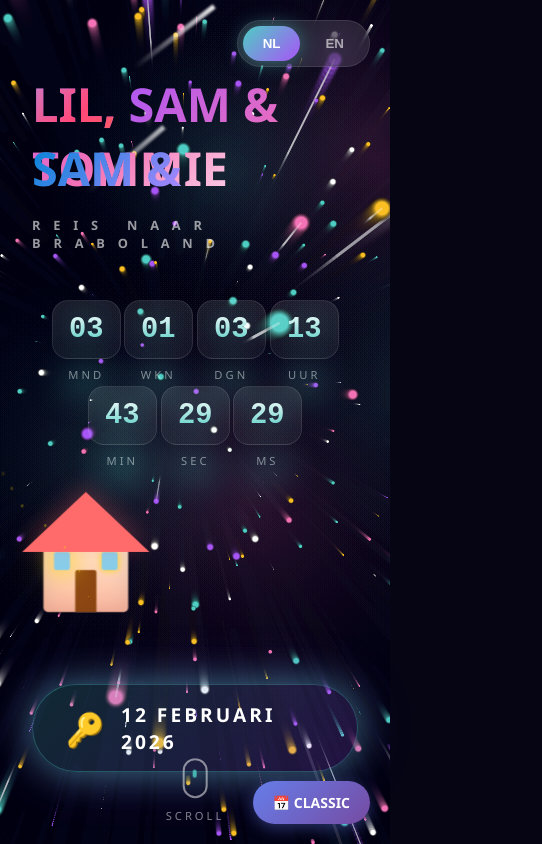
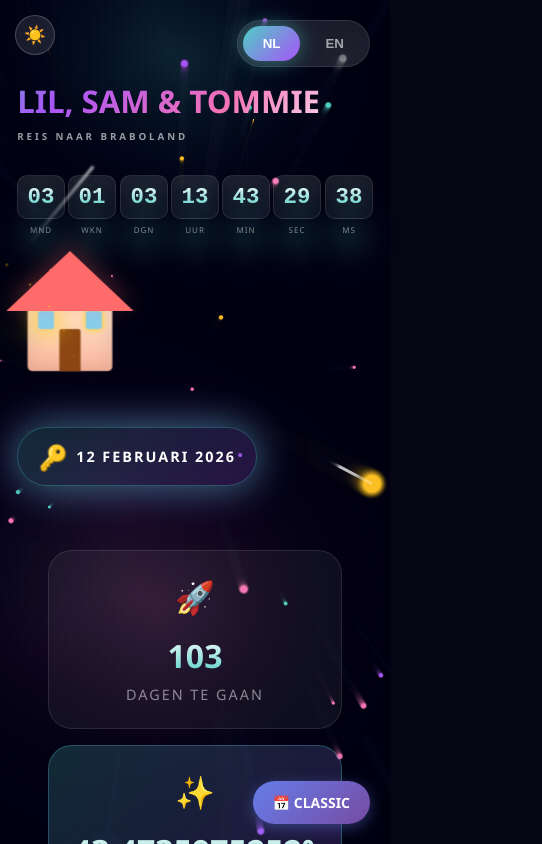
Before and after one commit to samueldesmit/countdown, a React (Create React App) app: page / in a window 390 px wide. Both pictures are taken after a click on the button "🚀 EPIC MODE". Shown: the top 844 px of the page, 542 px wide, since content can reach past the window. Built offline with nearby package versions, Linux system fonts and the light colour scheme.

Commit message:
updated epic mode

```diff
--- a/src/AppEpic.css
+++ b/src/AppEpic.css
@@ -187,14 +187,14 @@ body::before {
 
 /* Hero Section */
 .hero {
-  min-height: 100vh;
+  min-height: auto;
   display: flex;
   flex-direction: column;
   justify-content: center;
   align-items: center;
   position: relative;
   z-index: 10;
-  padding: 2rem;
+  padding: 6rem 2rem 2rem;
 }
 
 .hero-bg-effects {
@@ -567,59 +567,14 @@ body::before {
   letter-spacing: 3px;
 }
 
-/* Scroll Indicator */
-.scroll-indicator {
-  position: absolute;
-  bottom: 30px; left: 50%;
-  transform: translateX(-50%);
-  display: flex;
-  flex-direction: column;
-  align-items: center;
-  gap: 10px;
-  animation: scrollBounce 2s ease-in-out infinite;
-}
-
-@keyframes scrollBounce {
-  0%, 100% { transform: translateX(-50%) translateY(0); }
-  50% { transform: translateX(-50%) translateY(10px); }
-}
-
-.scroll-mouse {
-  width: 25px; height: 40px;
-  border: 2px solid rgba(255,255,255,0.5);
-  border-radius: 15px;
-  position: relative;
-}
-
-.scroll-wheel {
-  width: 4px; height: 8px;
-  background: #4ecdc4;
-  border-radius: 2px;
-  position: absolute;
-  top: 8px; left: 50%;
-  transform: translateX(-50%);
-  animation: scrollWheel 1.5s ease-in-out infinite;
-}
-
-@keyframes scrollWheel {
-  0%, 100% { transform: translateX(-50%) translateY(0); opacity: 1; }
-  50% { transform: translateX(-50%) translateY(10px); opacity: 0; }
-}
-
-.scroll-indicator span {
-  font-size: 0.7rem;
-  letter-spacing: 3px;
-  color: rgba(255,255,255,0.5);
-}
-
 /* Scroll Sections */
 .scroll-section {
-  min-height: 100vh;
+  min-height: auto;
   display: flex;
   flex-direction: column;
   justify-content: center;
   align-items: center;
-  padding: 4rem 2rem;
+  padding: 3rem 2rem;
   position: relative;
   z-index: 10;
   opacity: 0;
@@ -641,7 +596,7 @@ body::before {
   gap: 2rem;
   max-width: 900px;
   width: 100%;
-  margin-bottom: 4rem;
+  margin-bottom: 2rem;
 }
 
 .stat-card {
@@ -794,7 +749,7 @@ body::before {
 /* Journey Section */
 .journey-visual {
   position: relative;
-  height: 500px;
+  height: 350px;
   width: 4px;
 }
 
@@ -898,7 +853,7 @@ body::before {
 
 /* Footer */
 .footer {
-  padding: 4rem 2rem;
+  padding: 2rem;
   text-align: center;
   position: relative;
   z-index: 10;
@@ -919,16 +874,225 @@ body::before {
 
 /* Mobile */
 @media (max-width: 768px) {
-  .countdown-epic { gap: 0.25rem; }
+  .hero { padding: 5rem 1rem 1rem; }
+
+  .glitch-text {
+    font-size: clamp(1.6rem, 8vw, 3rem);
+    white-space: nowrap;
+  }
+
+  /* Disable glitch effect on mobile - causes overlap issues */
+  .glitch-text::before,
+  .glitch-text::after {
+    display: none;
+  }
+
+  .hero-subtitle {
+    letter-spacing: 0.3em;
+    margin: 0.5rem 0 2rem;
+    font-size: clamp(0.6rem, 2.5vw, 1rem);
+  }
+
+  .countdown-epic {
+    gap: 0.2rem;
+    justify-content: center;
+    max-width: 100%;
+  }
+
   .countdown-sep { display: none; }
-  .digit-card { padding: 0.75rem 1rem; }
-  .digit-value { font-size: 1.8rem; }
-  .stats-grid { grid-template-columns: 1fr; gap: 1rem; }
+
+  .epic-digit { margin-bottom: 0.5rem; }
+
+  .digit-card {
+    padding: 0.5rem 0.6rem;
+    border-radius: 10px;
+  }
+
+  .digit-value {
+    font-size: 1.4rem;
+  }
+
+  .digit-reflection {
+    font-size: 1.4rem;
+    bottom: -20px;
+  }
+
+  .digit-label {
+    font-size: 0.5rem;
+    letter-spacing: 1px;
+    margin-top: 0.3rem;
+  }
+
+  .house-3d-container { margin: 2rem 0; }
+  .house-3d { transform: scale(0.8); }
+
+  .destination-badge {
+    padding: 0.75rem 1.25rem;
+    gap: 0.5rem;
+  }
+
+  .badge-icon { font-size: 1.5rem; }
+  .badge-text {
+    font-size: 0.9rem;
+    letter-spacing: 2px;
+  }
+
+  .stats-grid {
+    grid-template-columns: 1fr;
+    gap: 1rem;
+    padding: 0 1rem;
+  }
+
+  .stat-card { padding: 1.5rem; }
   .stat-card.featured { transform: scale(1); }
   .stat-card.featured:hover { transform: translateY(-10px); }
-  .stat-value { font-size: 2.5rem; }
+  .stat-value { font-size: 2rem; }
+  .stat-icon { font-size: 2rem; }
+
+  .epic-progress { padding: 0 1rem; }
+
+  .progress-label {
+    flex-direction: column;
+    gap: 0.5rem;
+    text-align: center;
+  }
+
+  .progress-percent { font-size: 1.2rem; }
+
+  .journey-visual { height: 280px; }
+
   .floating-icons { display: none; }
+
+  .footer-emoji { font-size: 3rem; }
+  .footer p { font-size: 1.2rem; }
+}
+
+/* Extra small screens */
+@media (max-width: 380px) {
+  .glitch-text { font-size: clamp(1.3rem, 7vw, 2.5rem); }
+
+  .hero-subtitle {
+    letter-spacing: 0.15em;
+    font-size: 0.6rem;
+  }
+
+  .digit-card {
+    padding: 0.4rem 0.5rem;
+  }
+
+  .digit-value { font-size: 1.2rem; }
+  .digit-reflection { font-size: 1.2rem; }
+  .digit-label { font-size: 0.45rem; }
+
+  .stat-value { font-size: 1.5rem; }
 }
 
 /* Selection */
 ::selection { background: rgba(78,205,196,0.3); color: #fff; }
+
+/* Day/Night Mode Toggle */
+.daynight-toggle {
+  position: fixed;
+  top: 20px;
+  left: 20px;
+  z-index: 100;
+  background: rgba(255,255,255,0.1);
+  border: 1px solid rgba(255,255,255,0.2);
+  border-radius: 50%;
+  width: 45px;
+  height: 45px;
+  font-size: 1.3rem;
+  cursor: pointer;
+  backdrop-filter: blur(10px);
+  transition: all 0.3s ease;
+}
+
+.daynight-toggle:hover {
+  transform: scale(1.1);
+}
+
+/* Day Mode */
+.app.day-mode {
+  background: linear-gradient(180deg, #87CEEB 0%, #b8e4f9 30%, #e8f4f8 70%, #fff 100%);
+}
+
+.day-mode .glitch-text {
+  background: linear-gradient(135deg, #2c3e50 0%, #3498db 50%, #9b59b6 100%);
+  -webkit-background-clip: text;
+  background-clip: text;
+}
+
+/* Disable glitch in day mode - cleaner look */
+.day-mode .glitch-text::before,
+.day-mode .glitch-text::after {
+  display: none;
+}
+
+.day-mode .hero-subtitle { color: rgba(0,0,0,0.5); }
+
+.day-mode .digit-card {
+  background: rgba(255,255,255,0.8);
+  border-color: rgba(0,0,0,0.1);
+}
+
+.day-mode .digit-value {
+  background: linear-gradient(180deg, #2c3e50, #3498db);
+  -webkit-background-clip: text;
+  background-clip: text;
+  text-shadow: none;
+}
+
+.day-mode .digit-label { color: rgba(0,0,0,0.5); }
+.day-mode .countdown-sep { color: #e74c3c; text-shadow: none; }
+
+.day-mode .stat-card {
+  background: rgba(255,255,255,0.9);
+  border-color: rgba(0,0,0,0.1);
+}
+
+.day-mode .stat-value {
+  background: linear-gradient(180deg, #2c3e50, #3498db);
+  -webkit-background-clip: text;
+  background-clip: text;
+}
+
+.day-mode .stat-label { color: rgba(0,0,0,0.5); }
+
+.day-mode .progress-track { background: rgba(0,0,0,0.1); }
+.day-mode .progress-percent { color: #e74c3c; }
+.day-mode .progress-text { color: rgba(0,0,0,0.5); }
+
+.day-mode .journey-line { background: rgba(0,0,0,0.1); }
+.day-mode .journey-label { color: rgba(0,0,0,0.6); }
+.day-mode .current-label { color: #e74c3c; }
+
+.day-mode .destination-badge {
+  background: rgba(255,255,255,0.9);
+  border-color: rgba(0,0,0,0.1);
+}
+
+.day-mode .badge-text { color: #2c3e50; }
+.day-mode .footer p { color: rgba(0,0,0,0.5); }
+
+.day-mode .daynight-toggle {
+  background: rgba(0,0,0,0.1);
+  border-color: rgba(0,0,0,0.2);
+}
+
+.day-mode .lang-toggle {
+  background: rgba(255,255,255,0.8);
+  border-color: rgba(0,0,0,0.1);
+}
+
+.day-mode .lang-toggle button { color: rgba(0,0,0,0.6); }
+.day-mode .lang-toggle button.active { color: #fff; }
+
+@media (max-width: 768px) {
+  .daynight-toggle {
+    width: 40px;
+    height: 40px;
+    font-size: 1.1rem;
+    top: 15px;
+    left: 15px;
+  }
+}
--- a/src/AppEpic.js
+++ b/src/AppEpic.js
@@ -23,7 +23,7 @@ function Starfield() {
     };
 
     const initStars = () => {
-      stars = Array.from({ length: 600 }, () => ({
+      stars = Array.from({ length: 80 }, () => ({
         x: Math.random() * canvas.width,
         y: Math.random() * canvas.height,
         z: Math.random() * 1500,
@@ -33,7 +33,7 @@ function Starfield() {
     };
 
     const initNebulas = () => {
-      nebulas = Array.from({ length: 5 }, () => ({
+      nebulas = Array.from({ length: 2 }, () => ({
         x: Math.random() * canvas.width,
         y: Math.random() * canvas.height,
         radius: 100 + Math.random() * 200,
@@ -64,7 +64,7 @@ function Starfield() {
       const centerY = canvas.height / 2 + (mouseY - canvas.height / 2) * 0.1;
 
       stars.forEach(star => {
-        star.z -= 3;
+        star.z -= 2;
         if (star.z <= 0) {
           star.z = 1500;
           star.x = Math.random() * canvas.width;
@@ -141,11 +141,11 @@ function MeteorShower() {
         size: 2 + Math.random() * 4,
         angle: 35 + Math.random() * 20,
       };
-      setMeteors(prev => [...prev.slice(-10), meteor]);
+      setMeteors(prev => [...prev.slice(-5), meteor]);
       setTimeout(() => setMeteors(prev => prev.filter(m => m.id !== id)), 2000);
     };
 
-    const interval = setInterval(createMeteor, 800);
+    const interval = setInterval(createMeteor, 2000);
     return () => clearInterval(interval);
   }, []);
 
@@ -176,9 +176,9 @@ function MouseParticles() {
     const handleMouseMove = (e) => {
       mouseRef.current = { x: e.clientX, y: e.clientY };
 
-      if (Math.random() > 0.7) {
+      if (Math.random() > 0.92) {
         const id = Date.now() + Math.random();
-        setParticles(prev => [...prev.slice(-20), {
+        setParticles(prev => [...prev.slice(-8), {
           id,
           x: e.clientX + (Math.random() - 0.5) * 40,
           y: e.clientY + (Math.random() - 0.5) * 40,
@@ -223,7 +223,7 @@ function GlitchText({ children, className }) {
 
 // Floating icons
 function FloatingIcons() {
-  const icons = ['🏠', '🔑', '📦', '🚚', '💫', '⭐', '🌙', '✨'];
+  const icons = ['🏠', '🔑', '⭐', '✨'];
 
   return (
     <div className="floating-icons">
@@ -243,6 +243,7 @@ function FloatingIcons() {
     </div>
   );
 }
+
 
 // Ripple effect on click
 function RippleEffect() {
@@ -384,12 +385,17 @@ function EpicProgress({ progress }) {
 
 function AppEpic() {
   const [lang, setLang] = useState(() => localStorage.getItem('grave-countdown-lang') || 'nl');
+  const [isDayMode, setIsDayMode] = useState(() => localStorage.getItem('grave-countdown-daymode') === 'true');
   const [scrollY, setScrollY] = useState(0);
   const [loaded, setLoaded] = useState(false);
 
   useEffect(() => {
     localStorage.setItem('grave-countdown-lang', lang);
   }, [lang]);
+
+  useEffect(() => {
+    localStorage.setItem('grave-countdown-daymode', isDayMode);
+  }, [isDayMode]);
 
   useEffect(() => {
     setLoaded(true);
@@ -480,19 +486,23 @@ function AppEpic() {
     };
 
     calc();
-    const i = setInterval(calc, 16);
+    const i = setInterval(calc, 100);
     return () => clearInterval(i);
   }, [targetDate, startDate]);
 
   return (
-    <div className={`app ${loaded ? 'loaded' : ''}`}>
-      <Starfield />
-      <MeteorShower />
+    <div className={`app ${loaded ? 'loaded' : ''} ${isDayMode ? 'day-mode' : ''}`}>
+      {!isDayMode && <Starfield />}
+      {!isDayMode && <MeteorShower />}
       <MouseParticles />
       <RippleEffect />
-      <FloatingIcons />
+      {!isDayMode && <FloatingIcons />}
 
       <div className="scroll-progress-bar" style={{ transform: `scaleX(${scrollY / (document.documentElement.scrollHeight - window.innerHeight) || 0})` }} />
+
+      <button className="daynight-toggle" onClick={() => setIsDayMode(!isDayMode)}>
+        {isDayMode ? '🌙' : '☀️'}
+      </button>
 
       <div className="lang-toggle">
         <button className={lang === 'nl' ? 'active' : ''} onClick={() => setLang('nl')}>NL</button>
@@ -528,13 +538,7 @@ function AppEpic() {
           </div>
         </div>
 
-        <div className="scroll-indicator">
-          <div className="scroll-mouse">
-            <div className="scroll-wheel" />
-          </div>
-          <span>SCROLL</span>
-        </div>
-      </section>
+        </section>
 
       <ScrollSection className="stats-section" delay={200}>
         <div className="stats-grid">
```
